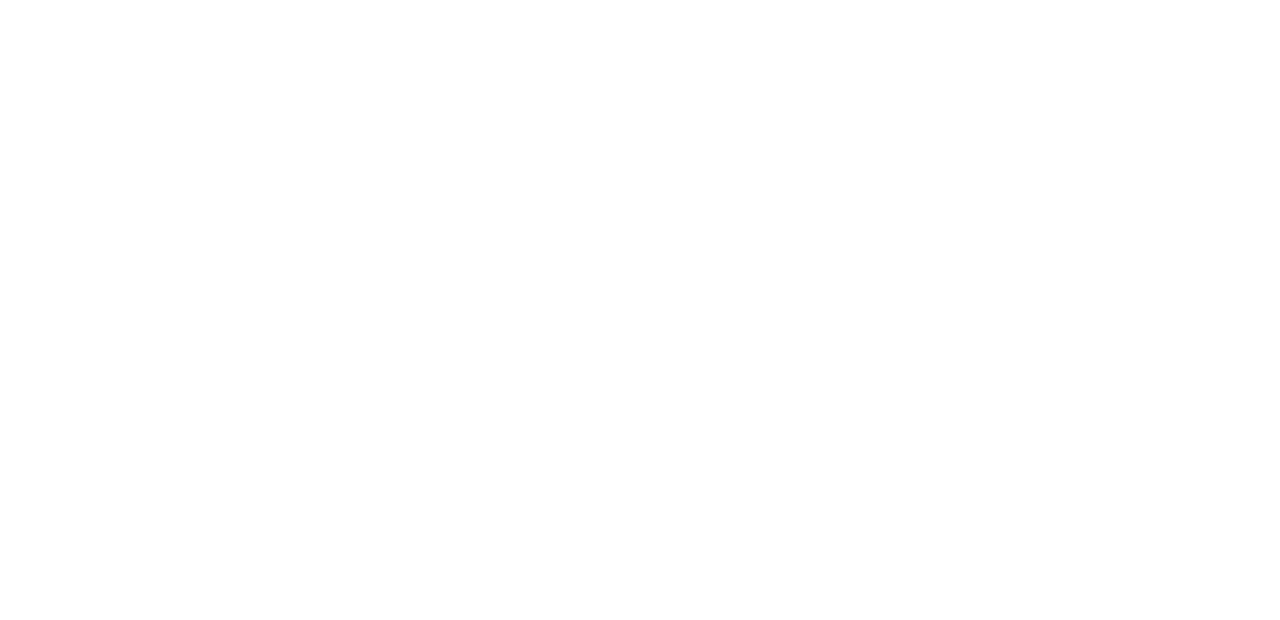
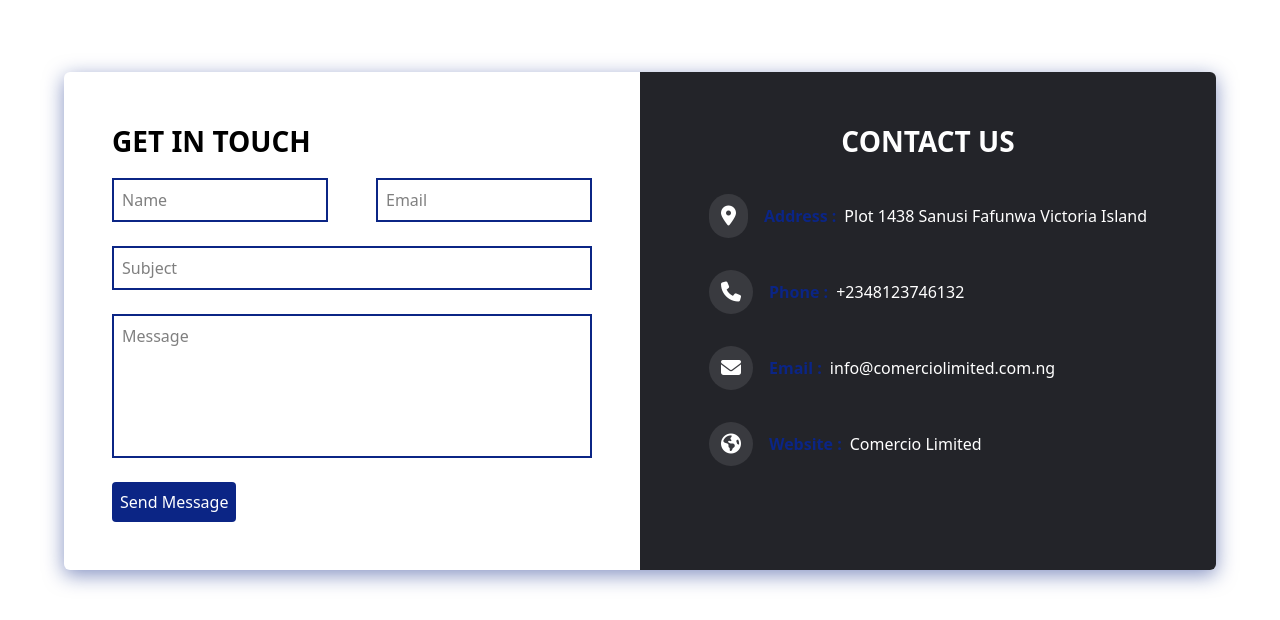
Before and after one commit to EmmanuelOhore/Comercio_Limited, a React (Vite) app: page /contactus in a window 1280 px wide. Before the commit this address had no page. Shown: the part 620-1240 px from the top of the page. Before the commit the page ends 800 px from the top, so only its background shows below. Built offline with nearby package versions, Linux system fonts and the light colour scheme.

Commit message:
feat: add Contact page with form and map location

```diff
--- a/src/App.tsx
+++ b/src/App.tsx
@@ -2,6 +2,7 @@
 import { Route, Routes } from "react-router-dom";
 import AboutPage from "./pages/aboutPage";
 import ServicesPage from "./pages/ServicesPage";
+import ContactPage from "./pages/ContactPage";
 
 function App() {
   return (
@@ -10,6 +11,7 @@
         <Route path="/" element={<HomePage />} />
         <Route path="/about" element={<AboutPage />} />
         <Route path="/service" element={<ServicesPage />} />
+        <Route path="/contactus" element={<ContactPage />} />
       </Routes>
     </>
   );
--- a/src/common/NavBar.tsx
+++ b/src/common/NavBar.tsx
@@ -1,6 +1,7 @@
-import { Link } from "react-router-dom";
+import { Link, useNavigate } from "react-router-dom";
 import logo from "../assets/logo-Placeholder.jpg";
 const NavBar = () => {
+  const navigate = useNavigate();
   return (
     <nav className=" outline flex items-center justify-between py-6 px-[5rem] bg-black ">
       <div className=" w-[5rem] h-[2.5rem] text-center rounded-sm overflow-hidden">
@@ -39,7 +40,10 @@
           <i className="fa-solid fa-earth-americas mr-1.5"></i>
           Location
         </button>
-        <button className="text-lg font-light rounded-md bg-[#0B2585] text-white   py-2 px-4">
+        <button
+          onClick={() => navigate("/contactus")}
+          className="text-lg font-light rounded-md bg-[#0B2585] text-white   py-2 px-4"
+        >
           Contact us
         </button>
       </div>
--- /dev/null
+++ b/src/components/ContactsUs/ContactContent.tsx
@@ -0,0 +1,105 @@
+function ContactContent() {
+  const contacData = [
+    {
+      icon: "fa-solid fa-location-dot",
+      title: "Address",
+      description: "Plot 1438 Sanusi Fafunwa Victoria Island",
+    },
+    {
+      icon: "fa-solid fa-phone",
+      title: "Phone",
+      description: "+2348123746132",
+    },
+    {
+      icon: "fa-solid fa-envelope",
+      title: "Email",
+      description: "info@comerciolimited.com.ng",
+    },
+    {
+      icon: "fa-solid fa-earth-americas",
+      title: "Website",
+      description: "Comercio Limited",
+    },
+  ];
+  return (
+    <section className="contact-content  shadow-[0px_5px_20px_#0B258580]  flex  overflow-hidden  rounded-md tablet:flex-col phoneP:gap-7">
+      <div className="get0n_TOUCH  flex flex-col w-[50%]  p-[3rem] gap-4 laptop:w-[60%] tablet:w-full phoneL:p-4 phoneP:p-1">
+        <h1 className="font-bold text-[28px] leading-[42px] uppercase laptop:text-[20px] phoneL:text-[18px] phoneL:leading-[20px] phoneP:text-[16px] phoneP:leading-[18px]">
+          Get in Touch
+        </h1>
+        <form
+          action="£"
+          className=" flex flex-col h-full gap-6  phoneL:w-[100%]"
+        >
+          <div className="name_heaeder flex justify-between">
+            <input
+              type="text"
+              className="border-[2px] border-[#0B2585] p-2 w-[45%] phoneL:placeholder:text-[.8rem] phoneL:h-[2.5rem] phoneP:h-8 phoneP:w-[48%]"
+              placeholder="Name"
+              required
+              name="Name"
+            />
+            <input
+              type="email"
+              className="border-[2px] border-[#0B2585] p-2 w-[45%]  phoneL:placeholder:text-[.8rem] phoneL:h-[2.5rem]  phoneP:h-8 phoneP:w-[48%]"
+              placeholder="Email"
+              required
+              name="Email"
+            />
+          </div>
+          <input
+            type="text"
+            placeholder="Subject"
+            className="border-[2px] border-[#0B2585] p-2 w-[100%]  phoneL:placeholder:text-[.8rem] phoneL:h-[2.5rem]  phoneP:h-8"
+            required
+            name="Subject"
+          />
+          <textarea
+            placeholder="Message"
+            required
+            name="Message"
+            className="border-[2px] border-[#0B2585] p-2 w-full h-[9rem] phoneL:placeholder:text-[.8rem] resize-none phoneL:h-[7rem] phoneP:h-[6rem]"
+          ></textarea>
+          <button
+            type="submit"
+            className="p-2 w-fit bg-[#0B2585] text-white phoneL:text-[.8rem] phoneL:p-2.5 rounded-sm"
+          >
+            Send Message
+          </button>
+        </form>
+      </div>
+
+      <div className="contact-info  flex flex-col  items-center w-[50%]  p-[3rem] gap-8 bg-[#232429] laptop:w-[45%] tablet:w-full phoneP:gap-5">
+        <h1 className="font-bold text-[28px] leading-[42px] uppercase text-white laptop:text-[20px] phoneL:text-[18px] phoneL:leading-[20px] phoneP:text-[16px] phoneP:leading-[18px] ">
+          Contact us
+        </h1>
+        <div className="contact-info-box  flex flex-col gap-8 laptop:gap-5 phoneP:gap-3">
+          {contacData.map((item, index) => {
+            return (
+              <div
+                key={index}
+                className="contact-info-box-item  flex gap-4 items-center phoneL:gap-2"
+              >
+                <div className="contact-info-box-icon">
+                  <i
+                    className={`${item.icon} text-[20px]  p-3 rounded-full text-white bg-[#393A3F] laptop:text-[16px] phoneP:text-[13px] phoneP:p-2.5 `}
+                  ></i>
+                </div>
+                <div className="contact-info-box-text flex gap-2">
+                  <h1 className="text-[16px] leading-[29px] text-[#0B2585] font-bold capitalize laptop:text-[14px] phoneP:text-[13px]">
+                    {item.title} :
+                  </h1>
+                  <p className="text-[16px] font-normal leading-[29px] text-white laptop:text-[14px] phoneP:text-[13px] ">
+                    {item.description}
+                  </p>
+                </div>
+              </div>
+            );
+          })}
+        </div>
+      </div>
+    </section>
+  );
+}
+
+export default ContactContent;
--- /dev/null
+++ b/src/components/ContactsUs/contactMain.tsx
@@ -0,0 +1,16 @@
+import MapLocation from "./mapLocation";
+import ContactContent from "./ContactContent";
+const MainContact = () => {
+  return (
+    <>
+      <section className="flex  justify-center  py-[5rem] phoneL:py-[3rem] ">
+        <div className="contact-content w-[90%] flex flex-col gap-16 laptop:w-[90%] phoneL:w-full phoneL:px-2 phoneP:gap-10">
+          <ContactContent />
+          <MapLocation />
+        </div>
+      </section>
+    </>
+  );
+};
+
+export default MainContact;
--- /dev/null
+++ b/src/components/ContactsUs/mapLocation.tsx
@@ -0,0 +1,19 @@
+const MapLocation = () => {
+  return (
+    <>
+      <section className="map overflow-hidden h-[60vh] rounded-md phoneL:h-[50vh]">
+        <div className="w-full h-full rounded-md overflow-hidden">
+          <iframe
+            src="https://www.google.com/maps/embed?pb=!1m18!1m12!1m3!1d31597.29070917414!2d5.082174341540669!3d8.135917481202824!2m3!1f0!2f0!3f0!3m2!1i1024!2i768!4f13.1!3m3!1m2!1s0x104820536e944c21%3A0x9be99a6533276362!2sOmu-Aran%20251103%2C%20Kwara!5e0!3m2!1sen!2sng!4v1738684487547!5m2!1sen!2sng"
+            width={"100%"}
+            height={"100%"}
+            style={{ border: 0 }}
+            loading="lazy"
+          ></iframe>
+        </div>
+      </section>
+    </>
+  );
+};
+
+export default MapLocation;
--- /dev/null
+++ b/src/pages/ContactPage.tsx
@@ -0,0 +1,17 @@
+import Footer from "../common/footer";
+import NavBar from "../common/NavBar";
+import Subhero from "../common/subhero";
+import MainContact from "../components/ContactsUs/contactMain";
+
+const ContactPage = () => {
+  return (
+    <main>
+      <NavBar />
+      <Subhero page="Contact Us" />
+      <MainContact />
+      <Footer />
+    </main>
+  );
+};
+
+export default ContactPage;
```
